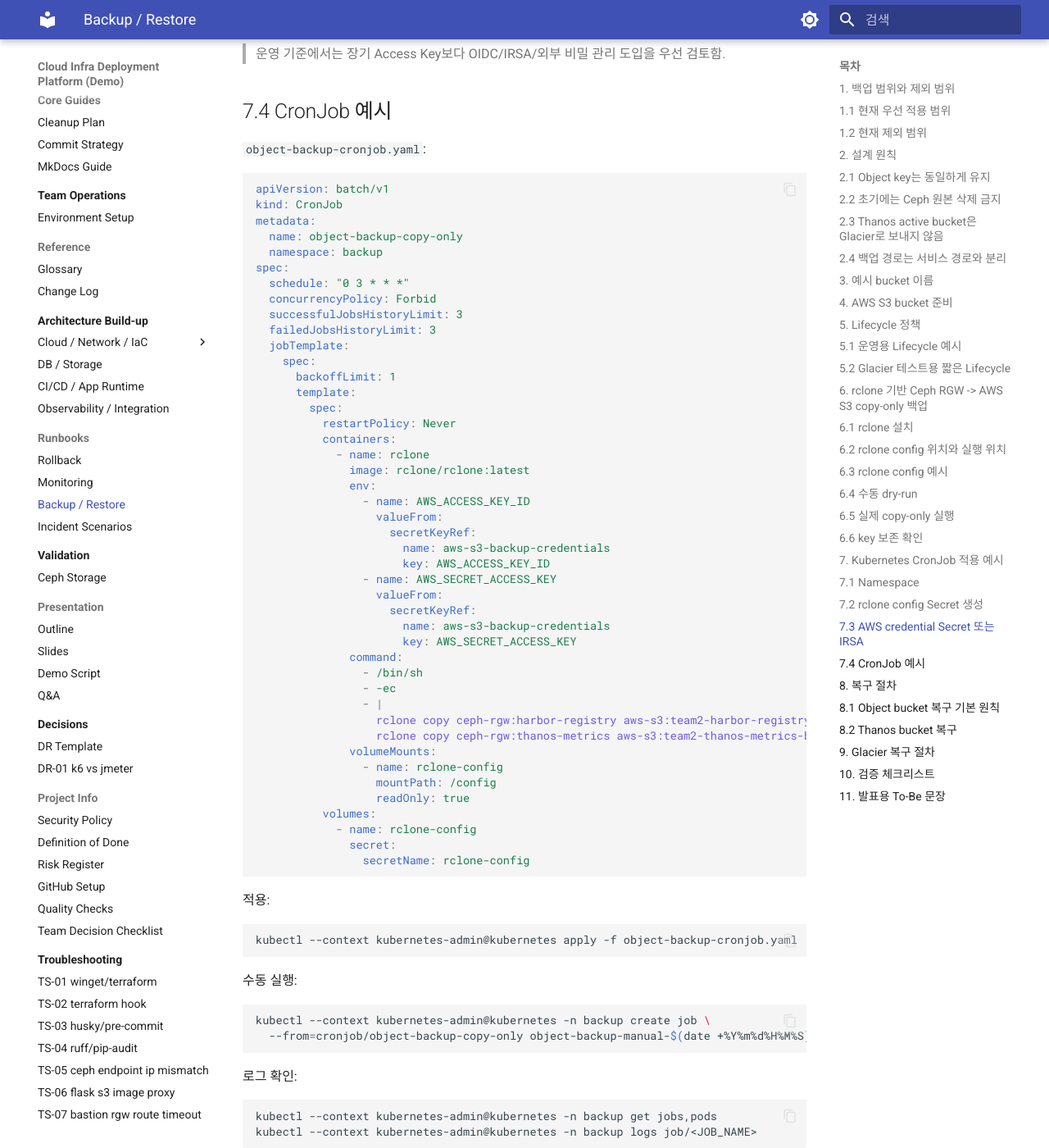
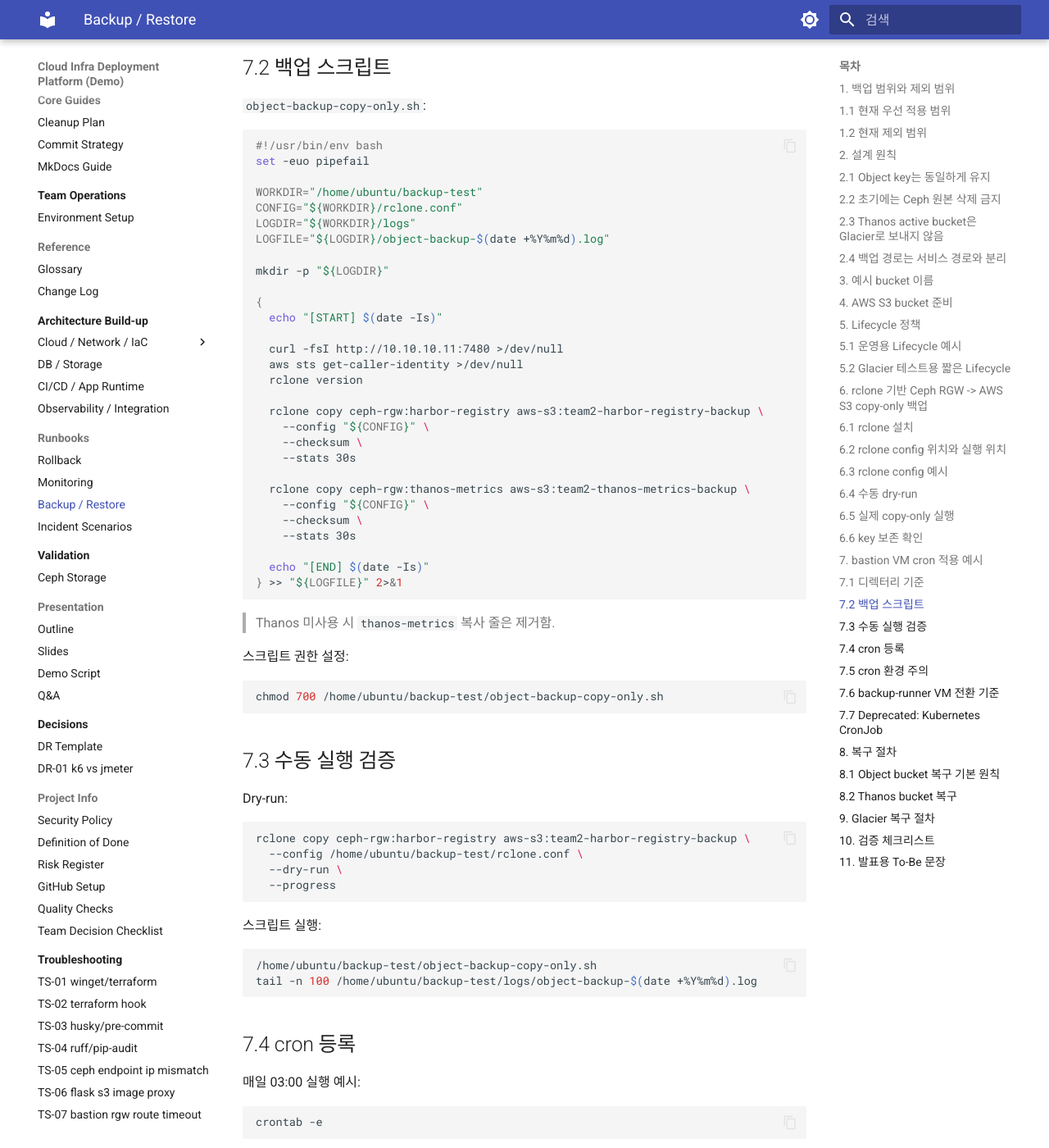
Before and after one commit to KosaCloudTeam2/infra-platform, an MkDocs documentation site: the page built from docs/runbooks/backup-restore.md, in a window 1280 px wide and 1400 px high, scrolled down 12606 px. Shown: the whole window at 82% size. Built offline with MkDocs 1.6.1 and Material for MkDocs 9.7.7, drawn with Linux system fonts in a browser that asks for light colours; some of the changed text lies outside the part shown.

Commit message:
docs: k8s CronJob -> OS cron 으로 변경

````diff
--- a/docs/runbooks/backup-restore.md
+++ b/docs/runbooks/backup-restore.md
@@ -99,7 +99,15 @@ Ceph RGW thanos-metrics
 
 ## 2.4 백업 경로는 서비스 경로와 분리
 
-백업 경로가 Kubernetes/MetalLB에 의존하면 K8s 장애 시 Ceph RGW가 정상이어도 백업이 실패할 수 있음.
+백업 제어 경로는 보호 대상 서비스의 런타임 경로와 분리함.
+
+표준 원칙:
+
+- 백업 작업은 애플리케이션 배포/서비스 노출 계층과 독립
+- 백업 대상 저장소에 가장 짧고 직접적인 경로 사용
+- 복구 시 필요한 구성 요소 수 최소화
+- 서비스 트래픽 경로와 백업 트래픽 경로 분리
+- 임시 bridge/ingress/load balancer 경유 최소화
 
 현재 기본 백업 경로:
 
@@ -123,7 +131,8 @@ Kubernetes / EKS / 관리망
 - 기본 RGW endpoint: `http://10.10.10.11:7480`
 - MetalLB RGW bridge: 신규 백업 경로로 사용하지 않음
 - MetalLB RGW bridge 사용 범위: 기존 문서 호환, 임시 연결 확인, 마이그레이션 전 경로
-- Kubernetes CronJob: 편의 자동화 후보, 주 백업 경로 아님
+- bastion VM cron: 현재 자동화 기본 방식
+- Kubernetes CronJob: deprecated, 신규 백업 경로로 사용하지 않음
 - 향후 개선: backup-runner VM 분리, 백업 전용 역할/키/스케줄 관리
 
 ---
@@ -410,7 +419,7 @@ notepad .\rclone.conf
 | :------------------------ | :-------- | :----------------------------------------------------------------------------------- |
 | 온프레 bastion VM         | 높음      | 현재 Ceph망 접근 가능, `10.10.10.11:7480` 직접 접근과 AWS S3 업로드를 함께 검증 가능 |
 | backup-runner VM          | 향후 권장 | 백업 전용 VM으로 역할 분리, 운영 자동화 개선 대상                                    |
-| 온프레 Kubernetes CronJob | 비권장    | 자동화는 편하지만 K8s/MetalLB 장애 시 백업 영향 가능                                 |
+| 온프레 Kubernetes CronJob | 비권장    | 백업 제어 경로가 서비스 런타임 계층에 종속됨                                         |
 | Windows Terminal          | 조건부    | Windows PC에서 Ceph망 직접 접근 가능해야 함                                          |
 | Ceph 노드                 | 조건부    | RGW 내부 endpoint 접근은 쉽지만 운영 노드에 백업 도구/키 배치 최소화 필요            |
 
@@ -524,123 +533,160 @@ rclone lsf aws-s3:team2-harbor-registry-backup --config ./rclone.conf --recursiv
 
 ---
 
-## 7. Kubernetes CronJob 적용 예시
+## 7. bastion VM cron 적용 예시
 
-GitOps 저장소에는 실제 Secret 값을 넣지 않음. 아래 YAML은 구조 예시이며, Secret은 수동 생성 또는
-ExternalSecret/SOPS/SealedSecret으로 관리함.
+🔴 주의:
 
-주의:
+- Kubernetes CronJob 사용 금지
+- 백업 제어 경로와 서비스 런타임 경로 분리
+- 현재 실행 위치: bastion VM
+- 향후 실행 위치: backup-runner VM
+- 기본 RGW endpoint: `http://10.10.10.11:7480`
+- Deprecated endpoint: `http://172.16.23.60:7480`
+- Secret 포함 파일 저장소 커밋 금지
+- 최초 실행 전 반드시 `--dry-run` 검증
 
-- 현재 기본 백업 실행 위치는 bastion VM임.
-- Kubernetes CronJob은 추후 자동화 후보임.
-- K8s/MetalLB 장애 시 백업까지 영향받을 수 있으므로 운영 주 경로로 사용하지 않음.
-- CronJob을 사용할 경우에도 `rclone.conf` endpoint는 `10.10.10.11:7480` 직접 접근을 우선함.
-- `172.16.23.60:7480`은 기존 구성 마이그레이션 전 임시 확인용으로만 사용함.
+## 7.1 디렉터리 기준
 
-## 7.1 Namespace
-
-```yaml
-apiVersion: v1
-kind: Namespace
-metadata:
-  name: backup
+```bash
+mkdir -p /home/ubuntu/backup-test/logs
+cd /home/ubuntu/backup-test
 ```
 
-## 7.2 rclone config Secret 생성
+파일 배치:
 
-수동 생성 예시:
+```text
+/home/ubuntu/backup-test/
+  rclone.conf
+  object-backup-copy-only.sh
+  logs/
+```
+
+권한 설정:
 
 ```bash
-kubectl --context kubernetes-admin@kubernetes create namespace backup --dry-run=client -o yaml | \
-  kubectl --context kubernetes-admin@kubernetes apply -f -
-
-kubectl --context kubernetes-admin@kubernetes -n backup create secret generic rclone-config \
-  --from-file=rclone.conf=./rclone.conf
+chmod 600 /home/ubuntu/backup-test/rclone.conf
 ```
 
-## 7.3 AWS credential Secret 또는 IRSA
+## 7.2 백업 스크립트
 
-온프레 Kubernetes에서 실행하는 경우 AWS IAM Role을 직접 붙이기 어렵기 때문에, 초기 검증은 AWS Access
-Key Secret 방식으로 수행할 수 있음.
+`object-backup-copy-only.sh`:
 
 ```bash
-kubectl --context kubernetes-admin@kubernetes -n backup create secret generic aws-s3-backup-credentials \
-  --from-literal=AWS_ACCESS_KEY_ID=<AWS_ACCESS_KEY_ID> \
-  --from-literal=AWS_SECRET_ACCESS_KEY=<AWS_SECRET_ACCESS_KEY>
+#!/usr/bin/env bash
+set -euo pipefail
+
+WORKDIR="/home/ubuntu/backup-test"
+CONFIG="${WORKDIR}/rclone.conf"
+LOGDIR="${WORKDIR}/logs"
+LOGFILE="${LOGDIR}/object-backup-$(date +%Y%m%d).log"
+
+mkdir -p "${LOGDIR}"
+
+{
+  echo "[START] $(date -Is)"
+
+  curl -fsI http://10.10.10.11:7480 >/dev/null
+  aws sts get-caller-identity >/dev/null
+  rclone version
+
+  rclone copy ceph-rgw:harbor-registry aws-s3:team2-harbor-registry-backup \
+    --config "${CONFIG}" \
+    --checksum \
+    --stats 30s
+
+  rclone copy ceph-rgw:thanos-metrics aws-s3:team2-thanos-metrics-backup \
+    --config "${CONFIG}" \
+    --checksum \
+    --stats 30s
+
+  echo "[END] $(date -Is)"
+} >> "${LOGFILE}" 2>&1
 ```
 
-> 운영 기준에서는 장기 Access Key보다 OIDC/IRSA/외부 비밀 관리 도입을 우선 검토함.
+> Thanos 미사용 시 `thanos-metrics` 복사 줄은 제거함.
 
-## 7.4 CronJob 예시
+스크립트 권한 설정:
 
-`object-backup-cronjob.yaml`:
-
-```yaml
-apiVersion: batch/v1
-kind: CronJob
-metadata:
-  name: object-backup-copy-only
-  namespace: backup
-spec:
-  schedule: "0 3 * * *"
-  concurrencyPolicy: Forbid
-  successfulJobsHistoryLimit: 3
-  failedJobsHistoryLimit: 3
-  jobTemplate:
-    spec:
-      backoffLimit: 1
-      template:
-        spec:
-          restartPolicy: Never
-          containers:
-            - name: rclone
-              image: rclone/rclone:latest
-              env:
-                - name: AWS_ACCESS_KEY_ID
-                  valueFrom:
-                    secretKeyRef:
-                      name: aws-s3-backup-credentials
-                      key: AWS_ACCESS_KEY_ID
-                - name: AWS_SECRET_ACCESS_KEY
-                  valueFrom:
-                    secretKeyRef:
-                      name: aws-s3-backup-credentials
-                      key: AWS_SECRET_ACCESS_KEY
-              command:
-                - /bin/sh
-                - -ec
-                - |
-                  rclone copy ceph-rgw:harbor-registry aws-s3:team2-harbor-registry-backup --config /config/rclone.conf --checksum --stats 30s
-                  rclone copy ceph-rgw:thanos-metrics aws-s3:team2-thanos-metrics-backup --config /config/rclone.conf --checksum --stats 30s
-              volumeMounts:
-                - name: rclone-config
-                  mountPath: /config
-                  readOnly: true
-          volumes:
-            - name: rclone-config
-              secret:
-                secretName: rclone-config
+```bash
+chmod 700 /home/ubuntu/backup-test/object-backup-copy-only.sh
 ```
 
-적용:
+## 7.3 수동 실행 검증
+
+Dry-run:
 
 ```bash
-kubectl --context kubernetes-admin@kubernetes apply -f object-backup-cronjob.yaml
+rclone copy ceph-rgw:harbor-registry aws-s3:team2-harbor-registry-backup \
+  --config /home/ubuntu/backup-test/rclone.conf \
+  --dry-run \
+  --progress
 ```
 
-수동 실행:
+스크립트 실행:
 
 ```bash
-kubectl --context kubernetes-admin@kubernetes -n backup create job \
-  --from=cronjob/object-backup-copy-only object-backup-manual-$(date +%Y%m%d%H%M%S)
+/home/ubuntu/backup-test/object-backup-copy-only.sh
+tail -n 100 /home/ubuntu/backup-test/logs/object-backup-$(date +%Y%m%d).log
+```
+
+## 7.4 cron 등록
+
+매일 03:00 실행 예시:
+
+```bash
+crontab -e
+```
+
+추가:
+
+```cron
+0 3 * * * /home/ubuntu/backup-test/object-backup-copy-only.sh
+```
+
+등록 확인:
+
+```bash
+crontab -l
 ```
 
 로그 확인:
 
 ```bash
-kubectl --context kubernetes-admin@kubernetes -n backup get jobs,pods
-kubectl --context kubernetes-admin@kubernetes -n backup logs job/<JOB_NAME>
+tail -n 100 /home/ubuntu/backup-test/logs/object-backup-$(date +%Y%m%d).log
 ```
+
+## 7.5 cron 환경 주의
+
+- cron은 로그인 shell 환경을 자동 로드하지 않음
+- `aws sts get-caller-identity`가 cron 환경에서도 성공해야 함
+- AWS credential은 저장소가 아닌 bastion 사용자 홈 또는 안전한 비밀 저장소에 보관
+- `rclone.conf`의 Ceph RGW key 파일 권한 `600` 유지
+- 장애 확인 기준: log 파일, AWS S3 object count, rclone exit code
+
+## 7.6 backup-runner VM 전환 기준
+
+추후 개선 시 bastion에서 backup-runner VM으로 이전함.
+
+전환 조건:
+
+- Ceph망 `10.10.10.0/24` 접근 가능
+- AWS S3 outbound 가능
+- rclone 설치 완료
+- `rclone.conf` 이관 완료
+- cron schedule 이관 완료
+- bastion cron 비활성화 완료
+
+## 7.7 Deprecated: Kubernetes CronJob
+
+Kubernetes CronJob 방식은 신규 백업 경로로 사용하지 않음.
+
+사유:
+
+- 백업 제어 경로가 서비스 런타임 계층에 종속
+- MetalLB/RGW bridge 같은 서비스 노출 계층 경유 가능성
+- Secret을 K8s Secret으로 추가 관리해야 하는 부담
+- 백업 경로와 서비스 경로 분리 원칙 위반 가능성
 
 ---
 
@@ -752,11 +798,11 @@ aws s3 cp \
 > 오래된 객체는 Ceph에서 삭제한 뒤 AWS S3를 직접 조회하는 Tiered Storage 구조로 전환한다. 장기 보관
 > 데이터는 S3 Lifecycle을 통해 Glacier로 이동한다.
 
-백업 경로 설명:
+백업 경로 원칙:
 
-> 백업 경로는 서비스 경로와 분리한다. K8s/MetalLB에 의존하는 RGW bridge는 deprecated 경로로 두고
-> 신규 백업에는 사용하지 않는다. 현재는 Ceph망 접근이 가능한 bastion VM에서 RGW에 직접 접근한다.
-> 추후에는 백업 전용 backup-runner VM으로 역할을 분리한다.
+> 백업 제어 경로는 서비스 런타임 경로와 분리한다. K8s/MetalLB에 의존하는 RGW bridge는 deprecated
+> 경로로 두고 신규 백업에는 사용하지 않는다. 현재는 Ceph망 접근이 가능한 bastion VM에서 RGW에 직접
+> 접근한다. 추후에는 백업 전용 backup-runner VM으로 역할을 분리한다.
 
 DB 범위 설명:
 
````
Also changed, not shown: docs/change_log.md (+6 -4 lines).
